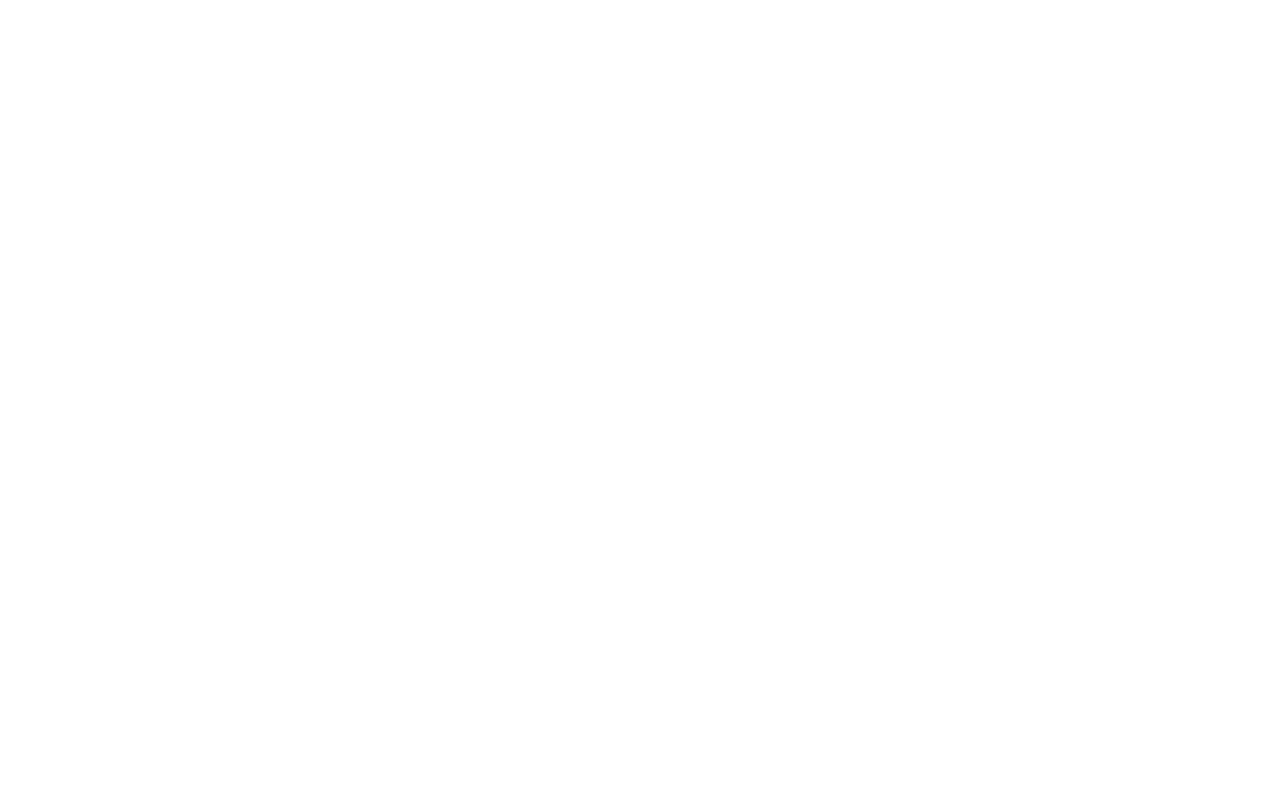
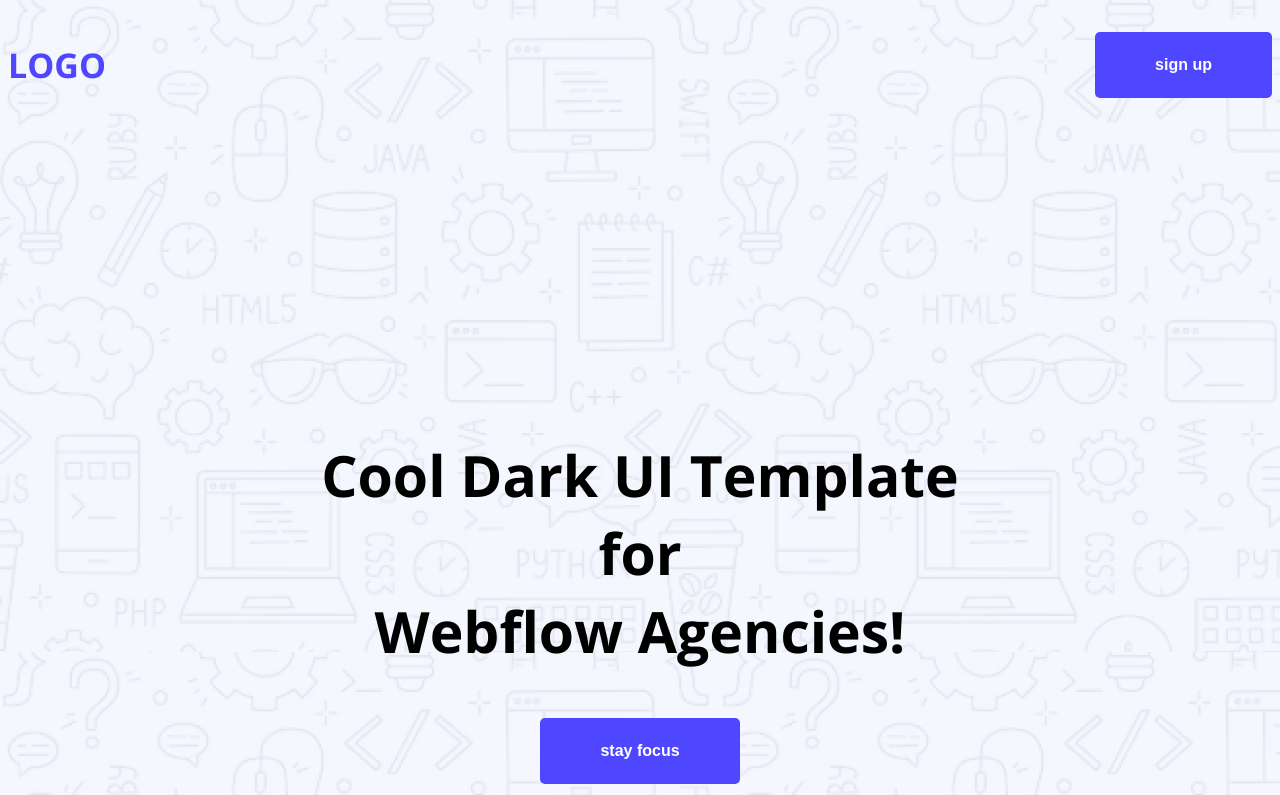
Before and after one commit to rabeya-pr/assignment1, a plain HTML site: page index.html in a window 1280 px wide. Shown: the top 795 px of the page. Drawn offline with nearby package versions, Linux system fonts and the light colour scheme.

Commit message:
nav banner done

```diff
--- a/index.html
+++ b/index.html
@@ -4,8 +4,29 @@
     <meta charset="UTF-8">
     <meta name="viewport" content="width=device-width, initial-scale=1.0">
     <title>assignment 1</title>
+    <link rel="preconnect" href="https://fonts.googleapis.com">
+<link rel="preconnect" href="https://fonts.gstatic.com" crossorigin>
+<link href="https://fonts.googleapis.com/css2?family=Inter:ital,opsz,wght@0,14..32,100..900;1,14..32,100..900&family=Open+Sans:ital,wght@0,300..800;1,300..800&display=swap" rel="stylesheet">
+   <link rel="preconnect" href="https://fonts.googleapis.com">
+<link rel="preconnect" href="https://fonts.gstatic.com" crossorigin>
+<link href="https://fonts.googleapis.com/css2?family=Inter:ital,opsz,wght@0,14..32,100..900;1,14..32,100..900&family=Open+Sans:ital,wght@0,300..800;1,300..800&family=Raleway:ital,wght@0,100..900;1,100..900&display=swap" rel="stylesheet">
+<link rel="stylesheet" href="styles/style.css">
 </head>
-<body>
+<body class="body-bg">
+    <nav class="navpart">
+            <h3 class="nav-title open-sans-inter"> LOGO </h3>
+    <button class="btn-dessign">sign up</button>
+
+        </nav>
+        <div class="banner">
+
+
+<h2 class="open-sans-raleway">Cool Dark UI Template for<br>Webflow Agencies!</h2>
+ <button class="btn-dessign">stay focus</button>
+
+
+
+        </div>
 
 </body>
 </html>
--- /dev/null
+++ b/styles/style.css
@@ -0,0 +1,53 @@
+
+.open-sans-inter{
+  font-family: "Open Sans", sans-serif;
+  font-optical-sizing: auto;
+  font-style: normal;
+  font-variation-settings:
+    "wdth" 100;
+}
+
+.open-sans-raleway{
+  font-family: "Open Sans", sans-serif;
+  font-optical-sizing: auto;
+  font-style: normal;
+  font-variation-settings:
+    "wdth" 100;
+}
+.navpart{
+    display: flex;
+    align-items:center;
+    justify-content: space-between;
+    margin: 0;
+}
+
+
+.nav-title{
+    font-weight: bold;
+    font-size: 34px;
+    color: #4E47FF;
+
+}
+.btn-dessign{
+    font-size: 16px;
+    font-weight: bold;
+    box-shadow: none;
+    border: none;
+    padding: 24px 60px;
+    border-radius: 5px;
+    color: white;
+    background-color: #4E47FF;
+
+}
+.banner{
+text-align: center;
+font-size: 38px;
+padding: 267px 309px;
+margin: 0;
+}
+.body-bg{
+    background-image: url(../Assets/Hero-bg.png);
+background-repeat:repeat-x
+padding 0;
+
+}
```
Also changed, not shown: Assets/Hero-bg.png (added), Assets/avatar.png (added), Assets/icon-star.png (added), Assets/wc-big.png (added), Assets/wc-mini.png (added).
